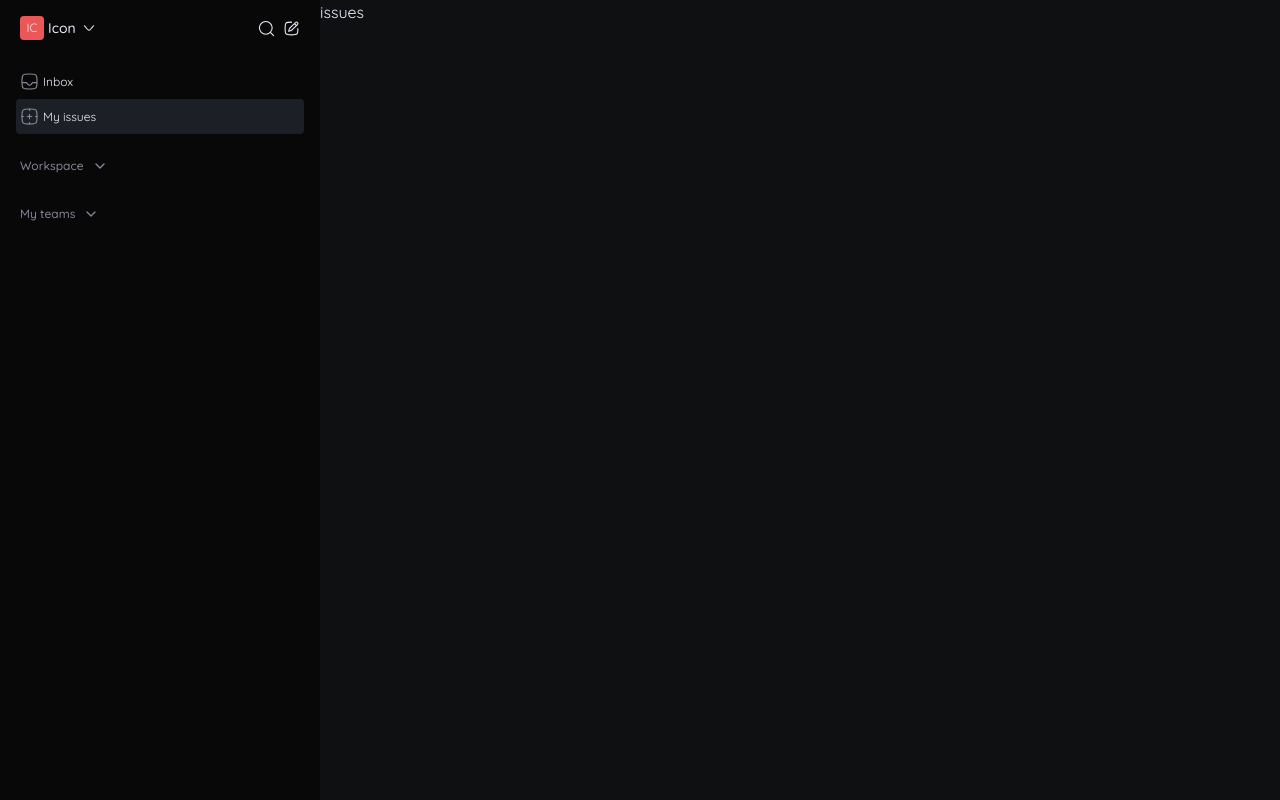
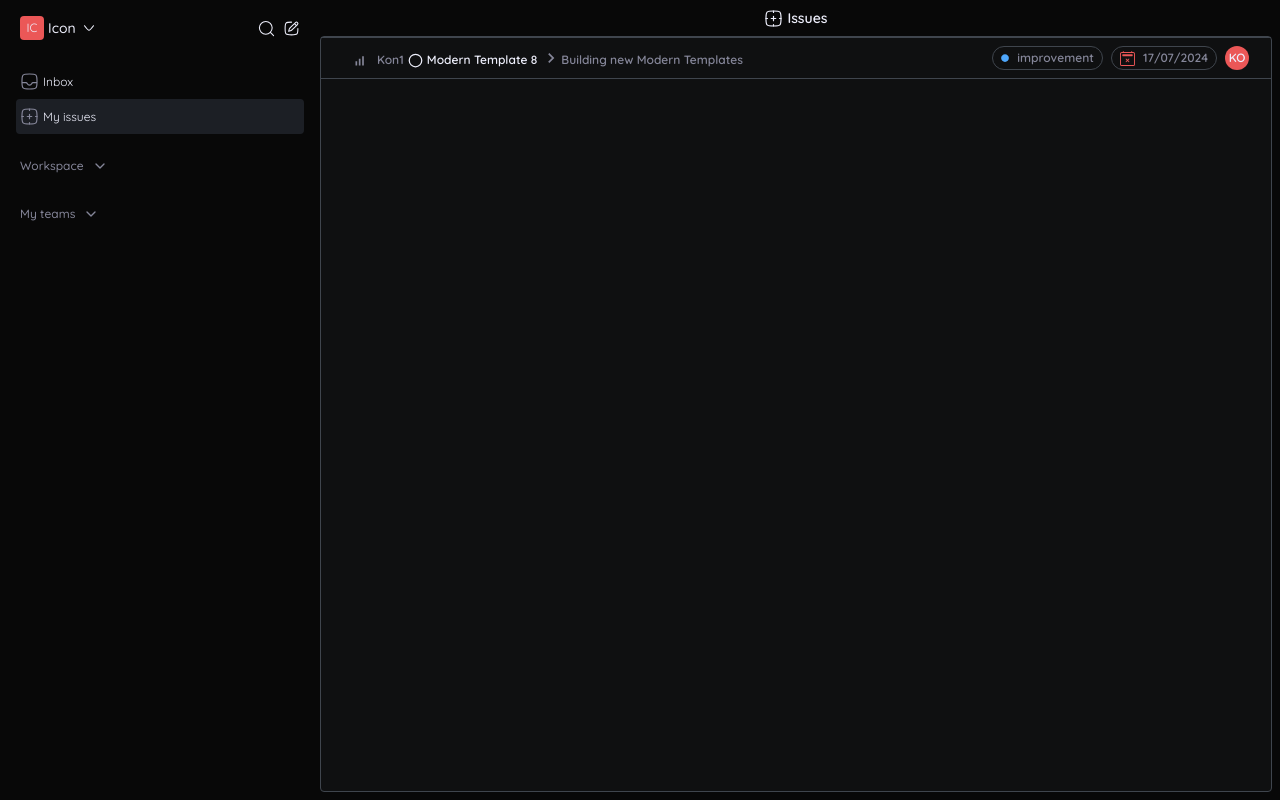
Before and after one commit to Bien-venu/simple, a Next.js app: page /issues in a window 1280 px wide. Both pictures are taken after a click on the element "My issues". Built offline with nearby package versions, Linux system fonts and the light colour scheme.

Commit message:
adding my issues page

```diff
--- a/src/app/issues/layout.tsx
+++ b/src/app/issues/layout.tsx
@@ -10,7 +10,5 @@
 }: Readonly<{
   children: React.ReactNode;
 }>) {
-  return (
-    <div className="h-screen w-full">{children}</div>
-  );
+  return <div className="h-screen w-full">{children}</div>;
 }
--- a/src/components/Activities.tsx
+++ b/src/components/Activities.tsx
@@ -17,7 +17,7 @@
     <div className="flex flex-col gap-4">
       <div className="flex items-center justify-between">
         <h1 className="text-base">Activity</h1>
-        <div className="flex- flex">
+        <div className=" flex">
           {message.worker.map(
             (worker: string | any[], index: React.Key | null | undefined) => (
               <div
--- /dev/null
+++ b/src/components/Issues.tsx
@@ -0,0 +1,19 @@
+import React from "react";
+import MainHeader from "./MainHeader";
+import { messages } from "@/data/data";
+import IssuesCard from "./IssuesCard";
+
+const Issues = () => {
+  return (
+    <div className="flex flex-1 flex-col pb-2 pr-2">
+      <MainHeader />
+      <div className="flex h-full w-full rounded border border-border bg-bgGray">
+        {messages.map((m, index) => (
+          <IssuesCard key={index} data={m} />
+        ))}
+      </div>
+    </div>
+  );
+};
+
+export default Issues;
--- /dev/null
+++ b/src/components/IssuesCard.tsx
@@ -0,0 +1,157 @@
+import React from "react";
+import { BiSignal2, BiSignal3, BiSignal4 } from "react-icons/bi";
+import { BsCalendar2X, BsFillExclamationSquareFill } from "react-icons/bs";
+import { RxDotsHorizontal } from "react-icons/rx";
+import {
+  ArrowUpCircle,
+  CheckCircle2,
+  Circle,
+  HelpCircle,
+  LucideIcon,
+  XCircle,
+} from "lucide-react";
+import { RiProgress1Line } from "react-icons/ri";
+import { RiProgress8Line } from "react-icons/ri";
+import { IoIosCloseCircle } from "react-icons/io";
+import { RiProgress6Line } from "react-icons/ri";
+import { RiProgress7Line } from "react-icons/ri";
+import { RiProgress4Line } from "react-icons/ri";
+import { MdKeyboardArrowRight } from "react-icons/md";
+import { FaCircle } from "react-icons/fa";
+
+const priorities = [
+  {
+    value: "no priority",
+    label: "No priority",
+    icon: RxDotsHorizontal,
+  },
+  {
+    value: "urgent",
+    label: "Urgent",
+    icon: BsFillExclamationSquareFill,
+  },
+  {
+    value: "high",
+    label: "High",
+    icon: BiSignal4,
+  },
+  {
+    value: "medium",
+    label: "Medium",
+    icon: BiSignal3,
+  },
+  {
+    value: "low",
+    label: "Low",
+    icon: BiSignal2,
+  },
+];
+
+const statuses = [
+  {
+    value: "backlog",
+    label: "Backlog",
+    icon: HelpCircle,
+  },
+  {
+    value: "todo",
+    label: "Todo",
+    icon: Circle,
+  },
+  {
+    value: "in progress",
+    label: "In Progress",
+    icon: RiProgress1Line,
+  },
+  {
+    value: "halfly done",
+    label: "Halfly Done",
+    icon: RiProgress4Line,
+  },
+  {
+    value: "conflict",
+    label: "Conflict",
+    icon: RiProgress6Line,
+  },
+  {
+    value: "complete",
+    label: "Completed",
+    icon: RiProgress7Line,
+  },
+  {
+    value: "review",
+    label: "In Review",
+    icon: RiProgress7Line,
+  },
+  {
+    value: "done",
+    label: "Done",
+    icon: RiProgress8Line,
+  },
+  {
+    value: "canceled",
+    label: "Canceled",
+    icon: IoIosCloseCircle,
+  },
+];
+
+const labels = [
+  {
+    value: "improvement",
+    label: "Improvement",
+    icon: FaCircle,
+  },
+  {
+    value: "bug",
+    label: "Bug",
+    icon: FaCircle,
+  },
+  {
+    value: "feature",
+    label: "Feature",
+    icon: FaCircle,
+  },
+];
+
+const IssuesCard = ({ data }: any) => {
+  // Find the status object that matches the data.priority value
+  const priority = priorities.find(
+    (priority) => priority.value === data.priority,
+  );
+  const status = statuses.find((status) => status.value === data.status);
+  const label = labels.find((label) => label.value === data.labels);
+
+  return (
+    <div className="flex h-fit w-full items-center justify-between border-y border-border p-2 px-8 text-xs font-semibold">
+      <div className="flex items-end gap-1">
+        {priority && <priority.icon size={20} className=" text-grey h-fit" />}
+        <h2 className=" text-grey">{data.code}</h2>
+        {status && <status.icon size={15} />}
+        <h2>{data.task}</h2>
+        <div className="flex items-end text-grey">
+          <MdKeyboardArrowRight size={20} />
+          {data.name}
+        </div>
+      </div>
+      <div className="flex gap-2 text-grey">
+        <div className="flex items-center justify-center rounded-xl border border-border px-2">
+          {label && (
+            <label.icon
+              className={`${label.value === "improvement" && "text-improvement"} ${label.value === "bug" && "text-bug"} ${label.value === "feature" && "text-feature"} mr-2 h-2 w-2`}
+            />
+          )}
+          {data.labels}
+        </div>
+        <div className="flex items-center justify-center gap-2 rounded-xl border border-border px-2">
+          <BsCalendar2X size={15} className="text-bug" />
+          {data.date}
+        </div>
+        <div className="mr-[-10px] flex h-6 w-6 items-center justify-center rounded-full bg-bug uppercase text-white">
+          {data.assigner.slice(0, 2)}
+        </div>
+      </div>
+    </div>
+  );
+};
+
+export default IssuesCard;
--- a/src/components/Main.tsx
+++ b/src/components/Main.tsx
@@ -2,6 +2,7 @@
 import { useAppContext } from "@/context/AppContext";
 import React from "react";
 import Message from "./Message";
+import Issues from "./Issues";
 
 const Main = () => {
   const { filter } = useAppContext();
@@ -9,6 +10,10 @@
   if (filter === "inbox") {
     return <Message />;
   }
+
+  if (filter === "issues") {
+    return <Issues />;
+  }
   return <div className="flex-1 bg-bgGray">{filter}</div>;
 };
 
--- a/src/components/MainHeader.tsx
+++ b/src/components/MainHeader.tsx
@@ -1,8 +1,17 @@
+import { useAppContext } from "@/context/AppContext";
 import React from "react";
 
+const capitalizeFirstLetter = (string: string) => {
+  if (!string) return string;
+  return string.charAt(0).toUpperCase() + string.slice(1);
+};
+
 const MainHeader = () => {
+  const { filter } = useAppContext();
+
   return (
-    <div className="flex text-sm font-semibold items-center gap-1 p-1 py-2 text-white bg-background justify-center">
+    <div className="flex items-center justify-center gap-1 bg-background p-1 py-2 text-sm font-semibold text-white">
+      {filter === "inbox" && (
         <svg
           xmlns="http://www.w3.org/2000/svg"
           viewBox="0 0 24 24"
@@ -24,7 +33,32 @@
             strokeLinejoin="round"
           />
         </svg>
-      <h1 className="text-white">Inbox</h1>
+      )}
+      {filter === "issues" && (
+        <svg
+          xmlns="http://www.w3.org/2000/svg"
+          viewBox="0 0 24 24"
+          width={19}
+          height={19}
+          fill={"none"}
+        >
+          <path
+            d="M3.89124 3.89124C5.28249 2.5 7.52166 2.5 12 2.5C16.4783 2.5 18.7175 2.5 20.1088 3.89124C21.5 5.28249 21.5 7.52166 21.5 12C21.5 16.4783 21.5 18.7175 20.1088 20.1088C18.7175 21.5 16.4783 21.5 12 21.5C7.52166 21.5 5.28249 21.5 3.89124 20.1088C2.5 18.7175 2.5 16.4783 2.5 12C2.5 7.52166 2.5 5.28249 3.89124 3.89124Z"
+            stroke="currentColor"
+            strokeWidth="1.5"
+            strokeLinecap="round"
+            strokeLinejoin="round"
+          />
+          <path
+            d="M12 2.5V4.4M12 19.6V21.5M9.15 12H14.85M19.6 12H21.5M2.5 12H4.4M12 9.14999V14.85"
+            stroke="currentColor"
+            strokeWidth="1.5"
+            strokeLinecap="round"
+            strokeLinejoin="round"
+          />
+        </svg>
+      )}
+      <h1 className="text-white">{capitalizeFirstLetter(filter)}</h1>
     </div>
   );
 };
--- a/src/data/data.tsx
+++ b/src/data/data.tsx
@@ -8,7 +8,7 @@
     code: "Kon1",
     task: "Modern Template 8",
     status: "todo",
-    priority: "no priority",
+    priority: "medium",
     labels: "improvement",
     message:
       "Link to component - https://www.figma.com/design/u5pf2AySo4w85sBSPpdJVT/Konectin-Product-(Resume-Builder)-V2?node-id=7690-101315&m=dev",
```
Lines whose indentation alone changed are shown as unchanged.
